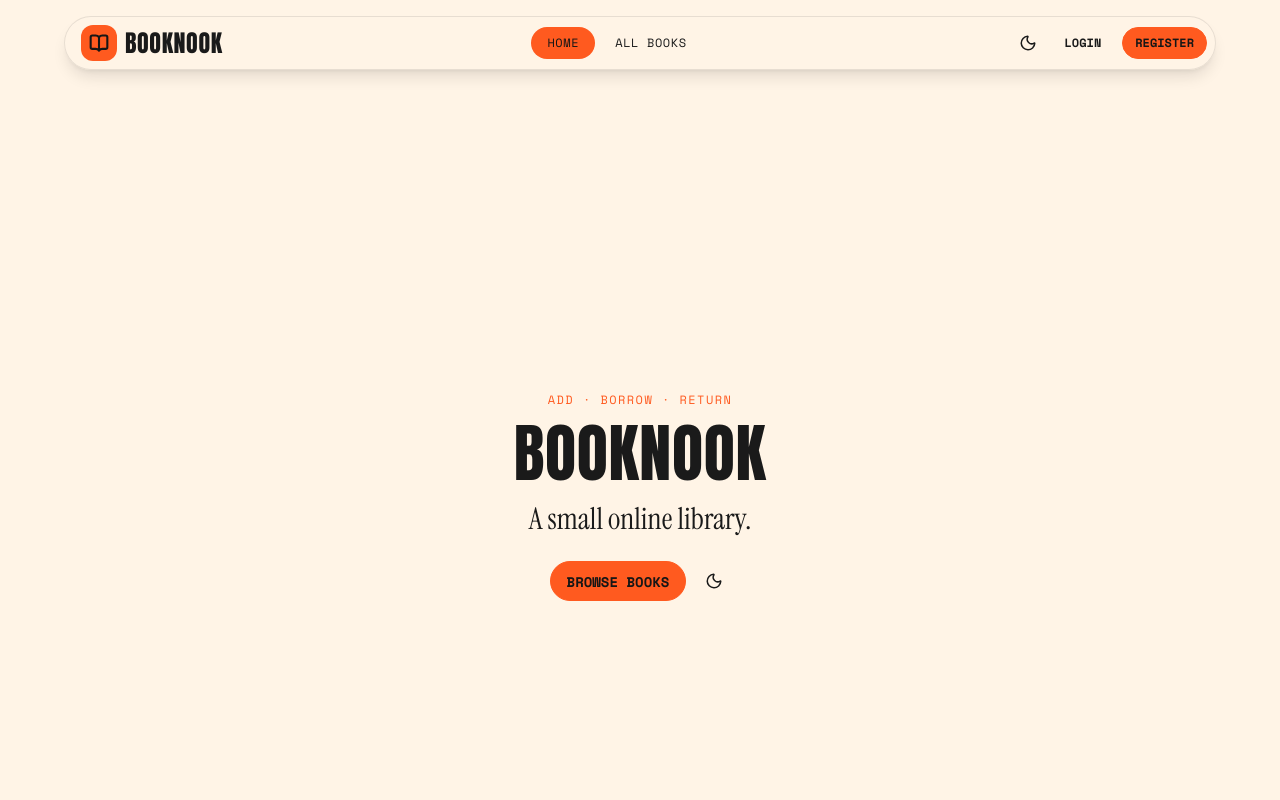
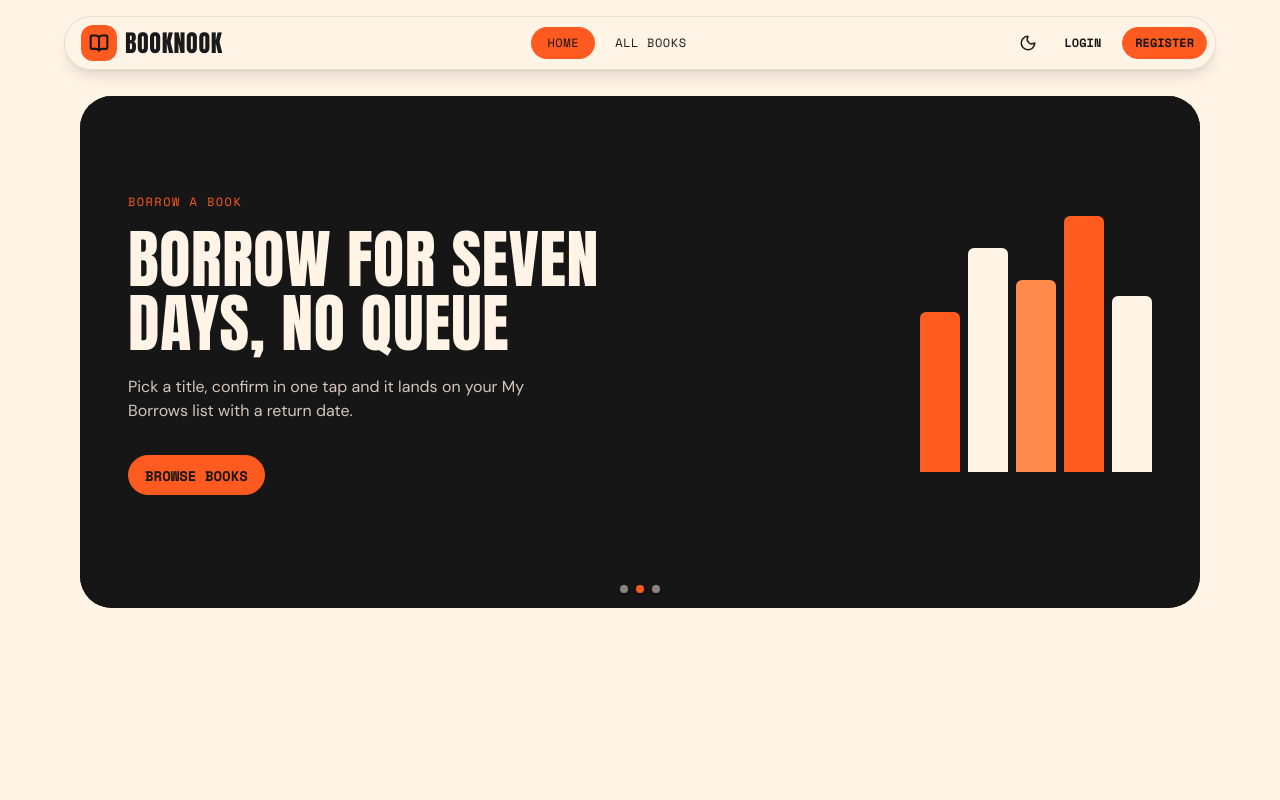
Before and after one commit to Rez-06/booknook-client, a Next.js app: page / in a window 1280 px wide. Shown: the top 800 px of the page. Built offline with nearby package versions, Linux system fonts and the light colour scheme.

Commit message:
slider screen added

```diff
--- a/src/app/page.tsx
+++ b/src/app/page.tsx
@@ -1,17 +1,12 @@
-import ThemeToggle from "@/components/ThemeToggle";
+import type { Metadata } from "next";
+import HeroSlider from "@/components/home/HeroSlider";
+
+export const metadata: Metadata = { title: "BookNook | Home" };
 
 export default function Home() {
   return (
-    <main className="grid min-h-screen place-items-center p-6">
-      <div className="text-center">
-        <p className="eyebrow mb-3">Add · Borrow · Return</p>
-        <h1 className="section-title">BookNook</h1>
-        <p className="mt-4 font-serif text-3xl">A small online library.</p>
-        <div className="mt-6 flex items-center justify-center gap-3">
-          <button className="btn btn-primary rounded-full font-mono uppercase">Browse Books</button>
-          <ThemeToggle />
-        </div>
-      </div>
-    </main>
+    <div className="mx-auto max-w-6xl space-y-24 px-4">
+      <HeroSlider />
+    </div>
   );
 }
--- /dev/null
+++ b/src/components/home/HeroSlider.tsx
@@ -0,0 +1,74 @@
+"use client";
+
+import Link from "next/link";
+import { Swiper, SwiperSlide } from "swiper/react";
+import { Autoplay, EffectFade, Pagination } from "swiper/modules";
+import "swiper/css";
+import "swiper/css/effect-fade";
+import "swiper/css/pagination";
+
+const slides = [
+  {
+    eyebrow: "Add a book",
+    title: "Put your favourite reads on the shelf",
+    text: "Upload a cover, write a few lines and share a book with the whole community in under a minute.",
+  },
+  {
+    eyebrow: "Borrow a book",
+    title: "Borrow for seven days, no queue",
+    text: "Pick a title, confirm in one tap and it lands on your My Borrows list with a return date.",
+  },
+  {
+    eyebrow: "Return a book",
+    title: "Done reading? Send it back",
+    text: "Returning frees up a copy so the next reader can pick it up. Keep the shelf moving.",
+  },
+];
+
+const spines = [
+  ["h-40", "bg-primary"],
+  ["h-56", "bg-neutral-content"],
+  ["h-48", "bg-accent"],
+  ["h-64", "bg-primary"],
+  ["h-44", "bg-neutral-content"],
+];
+
+export default function HeroSlider() {
+  return (
+    <Swiper
+      modules={[Autoplay, EffectFade, Pagination]}
+      effect="fade"
+      loop
+      autoplay={{ delay: 5000, disableOnInteraction: false }}
+      pagination={{ clickable: true }}
+      className="overflow-hidden rounded-[2rem]"
+      style={
+        {
+          "--swiper-theme-color": "#ff5a1f",
+          "--swiper-pagination-bullet-inactive-color": "#fff4e6",
+          "--swiper-pagination-bullet-inactive-opacity": "0.5",
+        } as React.CSSProperties
+      }
+    >
+      {slides.map((s) => (
+        <SwiperSlide key={s.title}>
+          <div className="flex min-h-[28rem] items-center justify-between gap-8 bg-neutral px-6 pb-14 pt-10 text-neutral-content sm:px-12 md:min-h-[32rem]">
+            <div className="max-w-xl">
+              <p className="eyebrow mb-4">{s.eyebrow}</p>
+              <h2 className="section-title">{s.title}</h2>
+              <p className="mt-5 max-w-md opacity-80">{s.text}</p>
+              <Link href="/books" className="btn btn-primary mt-8 rounded-full font-mono uppercase">
+                Browse Books
+              </Link>
+            </div>
+            <div className="hidden items-end gap-2 md:flex" aria-hidden="true">
+              {spines.map(([h, c], i) => (
+                <div key={i} className={`w-8 rounded-t-md lg:w-10 ${h} ${c}`} />
+              ))}
+            </div>
+          </div>
+        </SwiperSlide>
+      ))}
+    </Swiper>
+  );
+}
```
